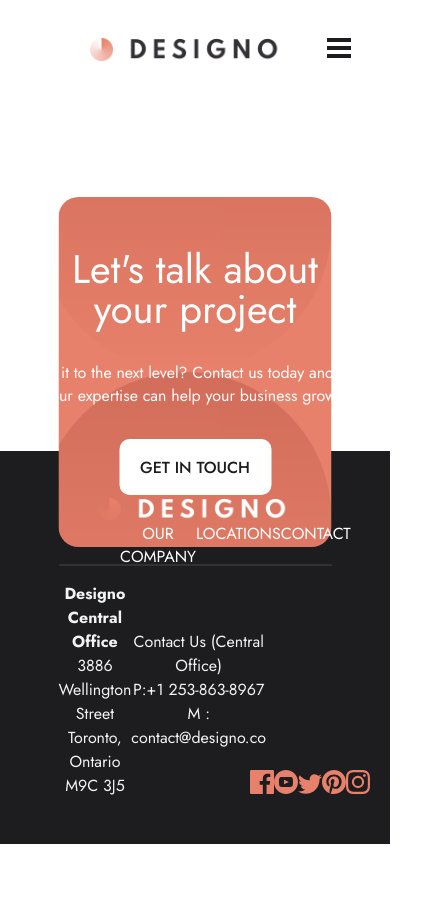
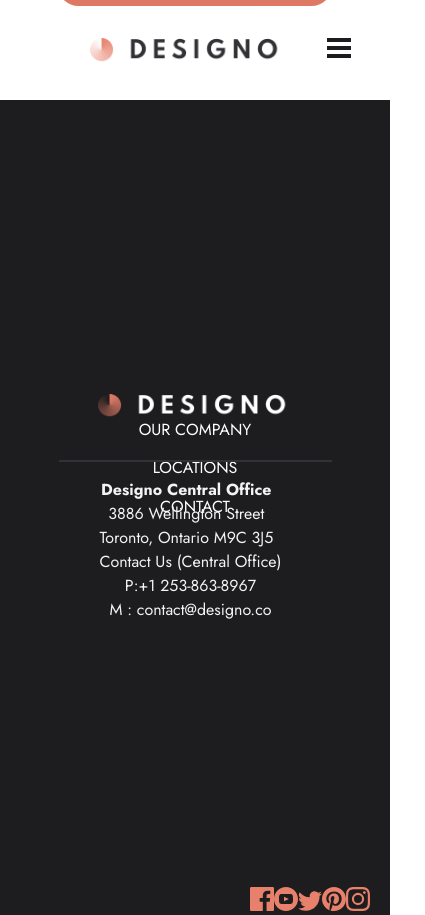
Before and after one commit to LeoLoureiro-code/Designo, an Angular app: page / in a window 390 px wide. Shown: the whole page, 425 px wide, since content can reach past the window. Before the commit the page ends 844 px from the top, so only its background shows below. Built offline with nearby package versions, Linux system fonts and the light colour scheme.

Commit message:
add styles to footer and header mobile

```diff
--- a/src/app/app.component.html
+++ b/src/app/app.component.html
@@ -1,5 +1,4 @@
   <app-header></app-header>
   <div class="content">
-
   </div>
   <app-footer></app-footer>
--- a/src/app/app.component.scss
+++ b/src/app/app.component.scss
@@ -0,0 +1,4 @@
+.content{
+    background-color: aquamarine;
+    height: 0px;
+}
--- /dev/null
+++ b/src/app/main-about/main-about.component.html
@@ -0,0 +1 @@
+<p>main-about works!</p>
--- a/src/components/footer/footer.component.scss
+++ b/src/components/footer/footer.component.scss
@@ -2,18 +2,14 @@
 
 footer{
     background-color: $black;
-    bottom:0px;
     width: 100%;
-    bottom: 0px;
     height: 393px;
-    position: fixed;
-    left: 0;
-    bottom: 0;
     width: 100%;
     text-align: center;
     display: flex;
     justify-content: center;
     align-items: center;
+    margin-top: auto;
 }
 
 .footer-div{
@@ -205,12 +201,16 @@
 
 @media(width < 700px){
 
+    footer{
+        height: 815px;
+    }
     //fix this
     .footer-div{
         display: flex;
         flex-direction: column;
-
-
+        height: 100%;
+        justify-content: center;
+        align-items: center;
     }
 
     .under-nav{
@@ -220,6 +220,15 @@
 
     .links-div{
         flex-direction: column;
+    }
+
+    .links-list{
         height: 100px;
+        display: flex;
+        flex-direction: column;
+    }
+
+    .company-info{
+        flex-direction: column;
     }
 }
--- a/src/components/header/header.component.scss
+++ b/src/components/header/header.component.scss
@@ -6,6 +6,7 @@
     justify-content: space-between;
     align-items: center;
     padding: 50px 90px 0 90px;
+    margin-bottom: 50px;
 }
 
 .hamburger-div{
```
Also changed, not shown: src/app/main-about/main-about.component.ts (added, +12 -0 lines), src/app/main-about/main-about.component.scss (added), 1 other file (tests, documents, lock files or other folders).
